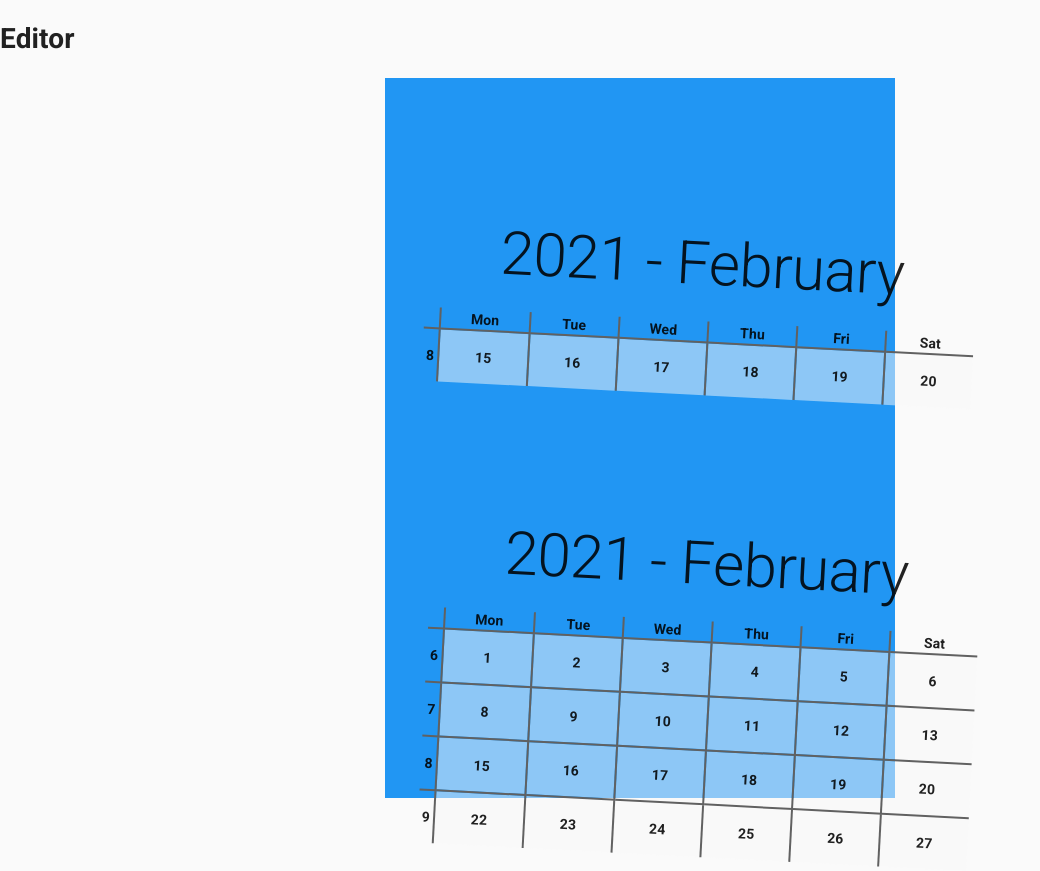
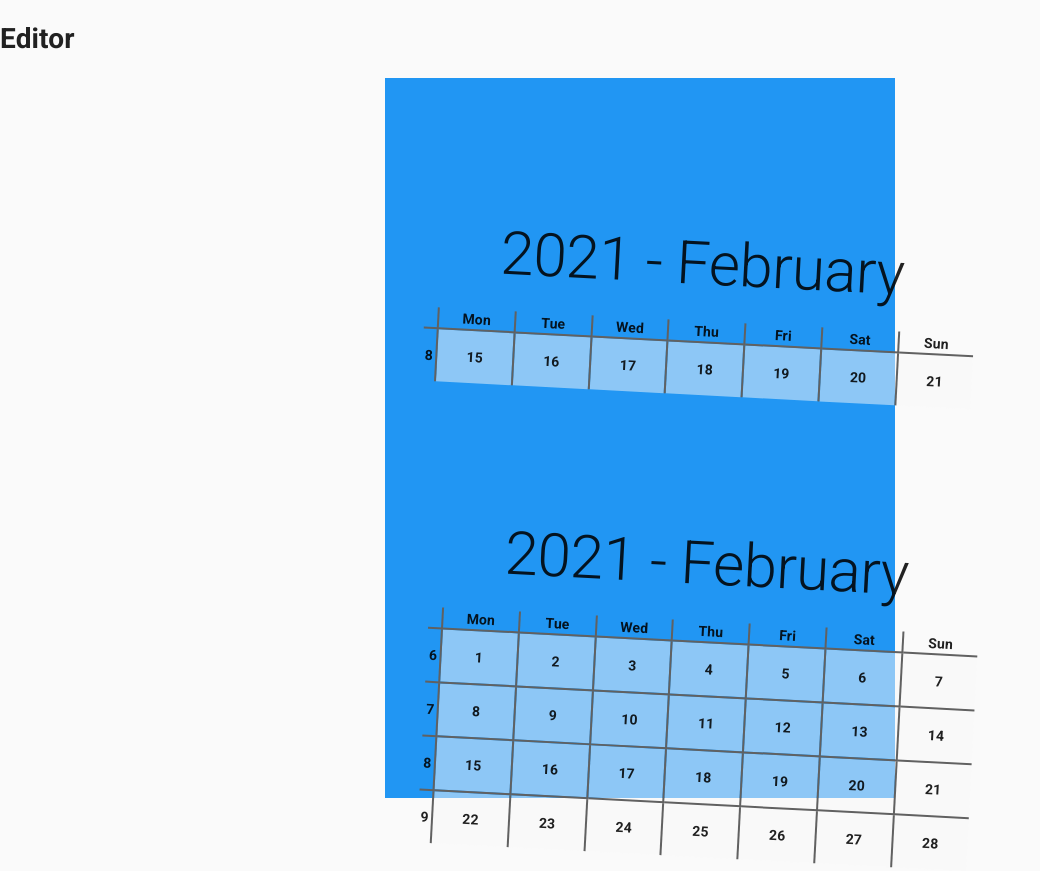
Before and after one commit to szrudi/custom-calendar-creator, a React (Create React App) app: page /editor in a window 1280 px wide. Shown: the whole page, without its empty margins (0-1040 px from the left). Built offline with nearby package versions, Linux system fonts and the light colour scheme.

Commit message:
Use default date options from locale if present

```diff
--- a/src/components/CalendarPreview.tsx
+++ b/src/components/CalendarPreview.tsx
@@ -10,6 +10,8 @@ const CalendarPreview = () => {
     firstDay: new Date(),
     weekStartsOn: daysOfWeek.Monday,
     locale: enUS,
+    // locale: nl,
+    // locale: hu,
     width: 550,
     top: 450,
     left: 40,
--- a/src/components/calendar/index.tsx
+++ b/src/components/calendar/index.tsx
@@ -7,6 +7,7 @@ import WeekHorizontal, { weekHorizontalNames } from "./types/WeekHorizontal";
 import MonthHorizontal, { monthHorizontalNames } from "./types/MonthHorizontal";
 
 const Calendar = (options: CalendarProps) => {
+  options = { ...options.locale?.options, ...options };
   return (
     <Box style={{ height: "auto" }} id={`${options.type}-calendar`}>
       {getCalendar(options)}
@@ -24,6 +25,7 @@ export type CalendarProps = {
   /** The calendar should start with this date */
   firstDay: Date;
   weekStartsOn?: daysOfWeek;
+  firstWeekContainsDate?: dateOptions["firstWeekContainsDate"];
   locale?: Locale;
   showGrid?: boolean;
   showWeekNumbers?: boolean;
@@ -62,7 +64,7 @@ export const getDaysOfWeeks = (
   };
 
   return eachWeekOfInterval(interval, options).map((weekStart) =>
-    eachDayOfInterval({ start: weekStart, end: endOfWeek(weekStart) })
+    eachDayOfInterval({ start: weekStart, end: endOfWeek(weekStart, options) })
   );
 };
 
```
